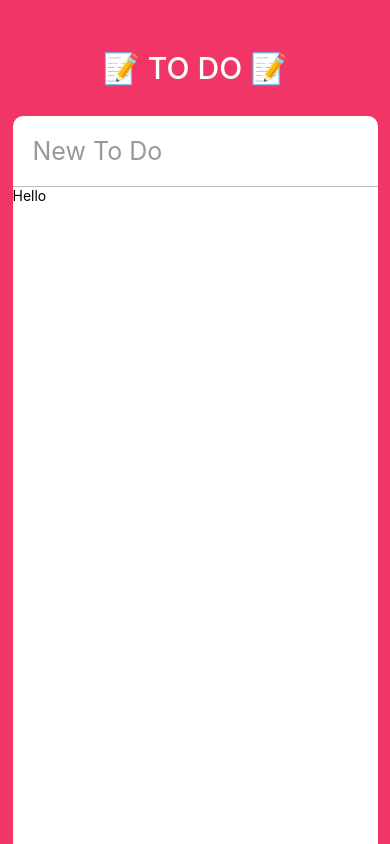
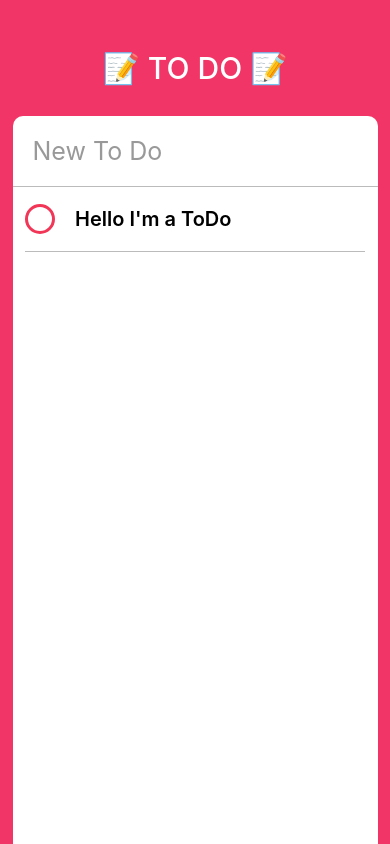
Before and after one commit to lhk3337/Todo, a React Native app: screen / in a window 390 px wide. Built offline with nearby package versions, Linux system fonts and the light colour scheme.

Commit message:
Coding the UI part Three

```diff
--- a/App.js
+++ b/App.js
@@ -32,7 +32,7 @@
             returnKeyType={'done'}
             autoCorrect={false}
           />
-          <ScrollView>
+          <ScrollView contentContainerStyle={styles.toDos}>
             <ToDo />
           </ScrollView>
         </View>
@@ -86,4 +86,7 @@
     borderBottomWidth: 1,
     fontSize: 25,
   },
+  toDos: {
+    alignItems: 'center',
+  },
 });
--- a/ToDo.js
+++ b/ToDo.js
@@ -1,14 +1,69 @@
 import React, {Component} from 'react';
-import {Text, View, TouchableOpacity, StyleSheet} from 'react-native';
+import {
+  Text,
+  View,
+  TouchableOpacity,
+  StyleSheet,
+  Dimensions,
+} from 'react-native';
+
+const {width, height} = Dimensions.get('window');
 
 export default class ToDo extends Component {
+  state = {
+    isEditing: false,
+    isCompleted: false,
+  };
   render() {
+    const {isCompleted} = this.state;
     return (
-      <View>
-        <Text>Hello</Text>
+      <View style={styles.container}>
+        <TouchableOpacity onPress={this._toggleComplete}>
+          <View
+            style={[
+              styles.circle,
+              isCompleted ? styles.completedCircle : styles.uncompletedCircle,
+            ]}
+          />
+        </TouchableOpacity>
+        <Text style={styles.text}>Hello I'm a ToDo</Text>
       </View>
     );
   }
+  _toggleComplete = () => {
+    this.setState(prevState => {
+      return {
+        isCompleted: !prevState.isCompleted,
+      };
+    });
+  };
 }
 
-const styles = StyleSheet.create({});
+const styles = StyleSheet.create({
+  container: {
+    width: width - 50,
+    borderBottomColor: '#bbb',
+    borderBottomWidth: StyleSheet.hairlineWidth,
+    flexDirection: 'row',
+    alignItems: 'center',
+  },
+  text: {
+    fontWeight: '600',
+    fontSize: 20,
+    marginVertical: 20,
+  },
+  circle: {
+    width: 30,
+    height: 30,
+    borderRadius: 15,
+    borderColor: 'red',
+    borderWidth: 3,
+    marginRight: 20,
+  },
+  completedCircle: {
+    borderColor: '#bbb',
+  },
+  uncompletedCircle: {
+    borderColor: '#F23657',
+  },
+});
```
